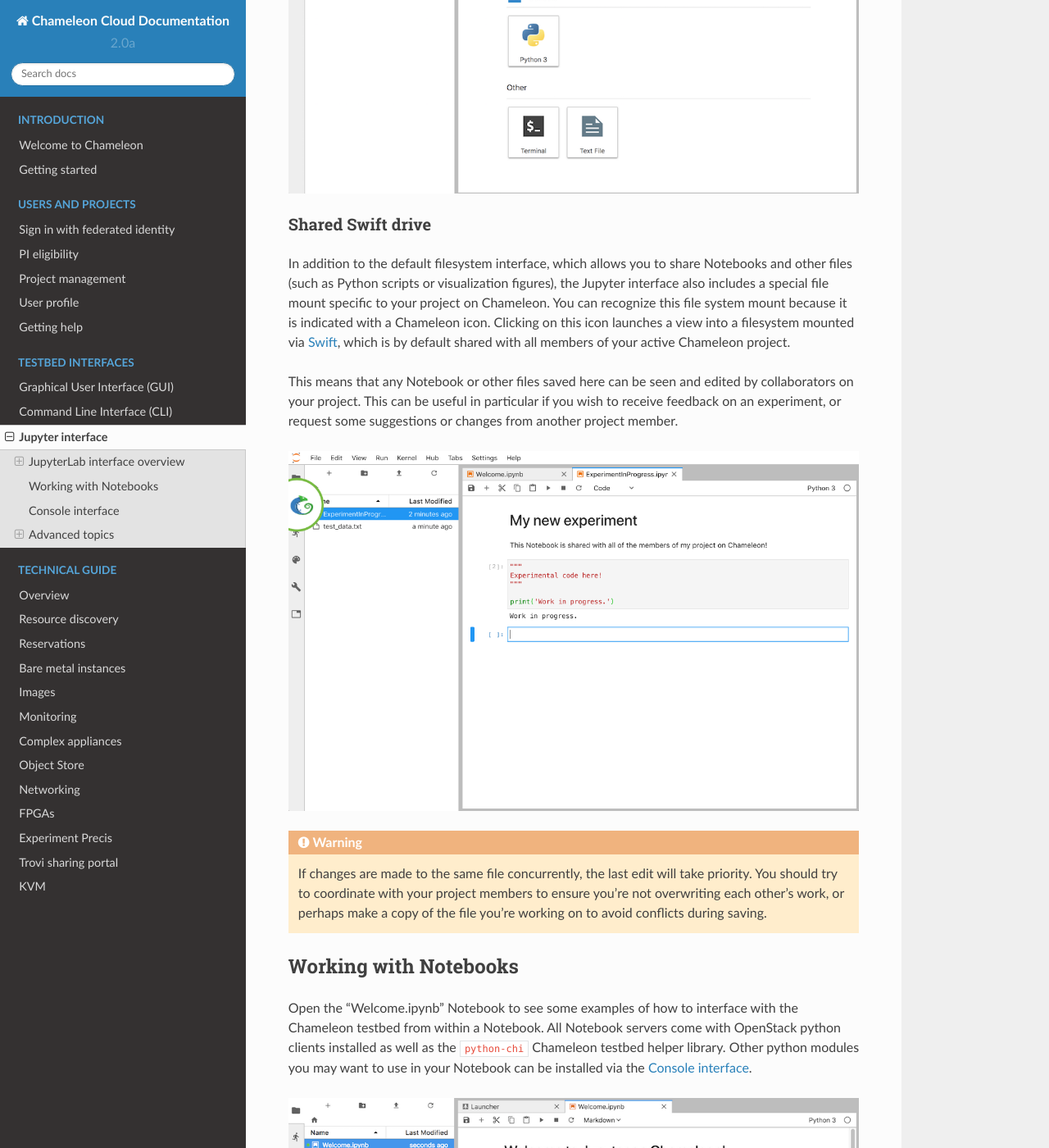
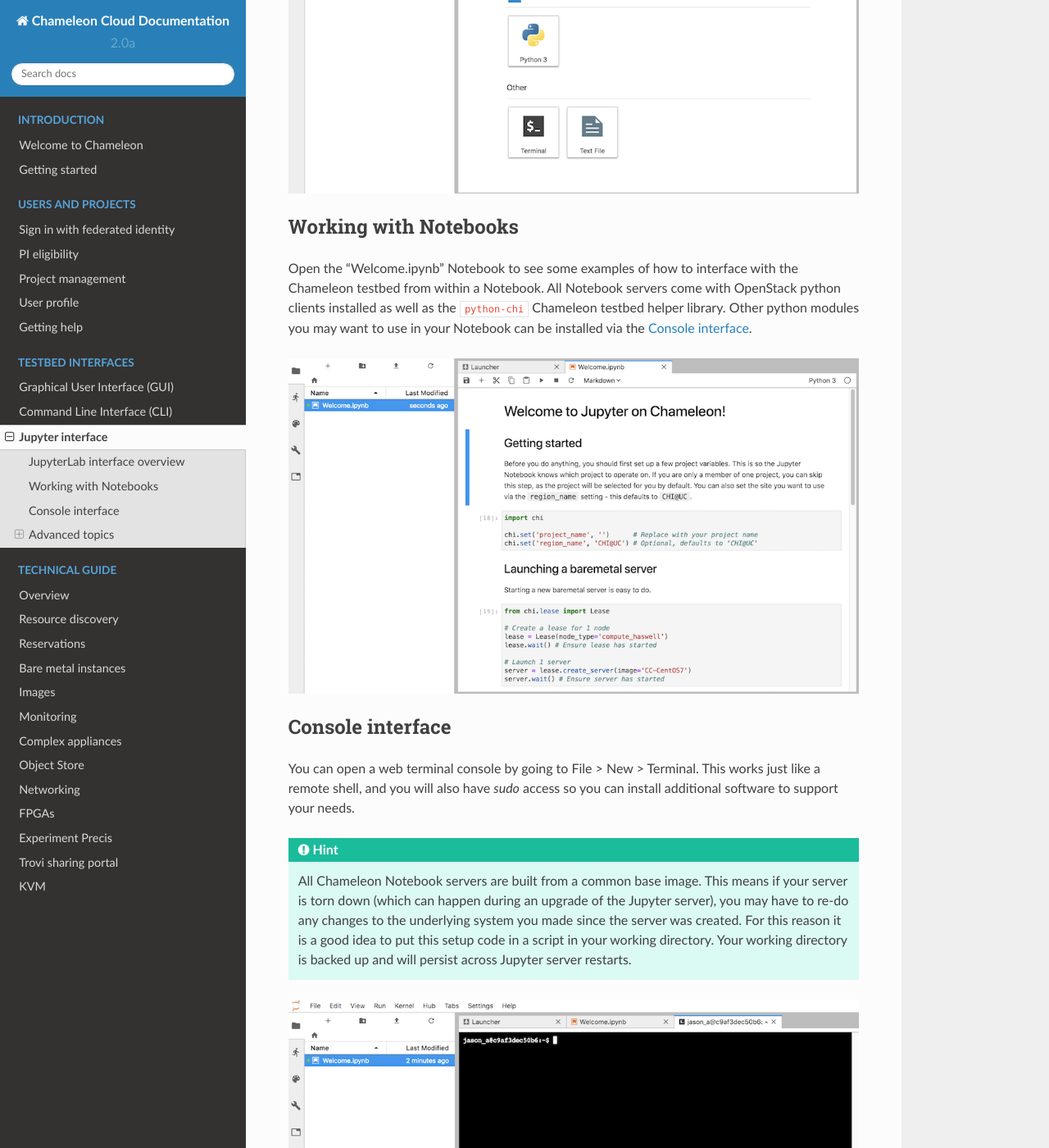
Before and after one commit to ChameleonCloud/docs, a Sphinx documentation site: the page built from source/technical/jupyter.rst, in a window 1280 px wide and 1400 px high, scrolled down 1159 px. Shown: the whole window at 82% size. Built offline with Sphinx 7.4.7 and the Read the Docs theme 2.0.0, drawn with Linux system fonts in a browser that asks for light colours.

Commit message:
Remove mention of shared Jupyter drive

```diff
--- a/source/technical/jupyter.rst
+++ b/source/technical/jupyter.rst
@@ -54,33 +54,6 @@ the Jupyter interface can cause your server to be re-built.
    :alt: The JupyterLab interface
    :figclass: screenshot
 
-.. _shared_drive:
-
-Shared Swift drive
-^^^^^^^^^^^^^^^^^^
-
-In addition to the default filesystem interface, which allows you to share
-Notebooks and other files (such as Python scripts or visualization figures), the
-Jupyter interface also includes a special file mount specific to your project on
-Chameleon. You can recognize this file system mount because it is indicated with
-a Chameleon icon. Clicking on this icon launches a view into a filesystem
-mounted via :ref:`Swift <object-store>`, which is by default shared with all
-members of your active Chameleon project.
-
-This means that any Notebook or other files saved here can be seen and edited by
-collaborators on your project. This can be useful in particular if you wish to
-receive feedback on an experiment, or request some suggestions or changes from
-another project member.
-
-.. figure:: jupyter/shared_drive.png
-  :alt: The shared drive file system in the JupyterLab interface
-
-.. warning::
-   If changes are made to the same file concurrently, the last edit will take
-   priority. You should try to coordinate with your project members to ensure
-   you're not overwriting each other's work, or perhaps make a copy of the file
-   you're working on to avoid conflicts during saving.
-
 .. _notebooks:
 
 Working with Notebooks
```
